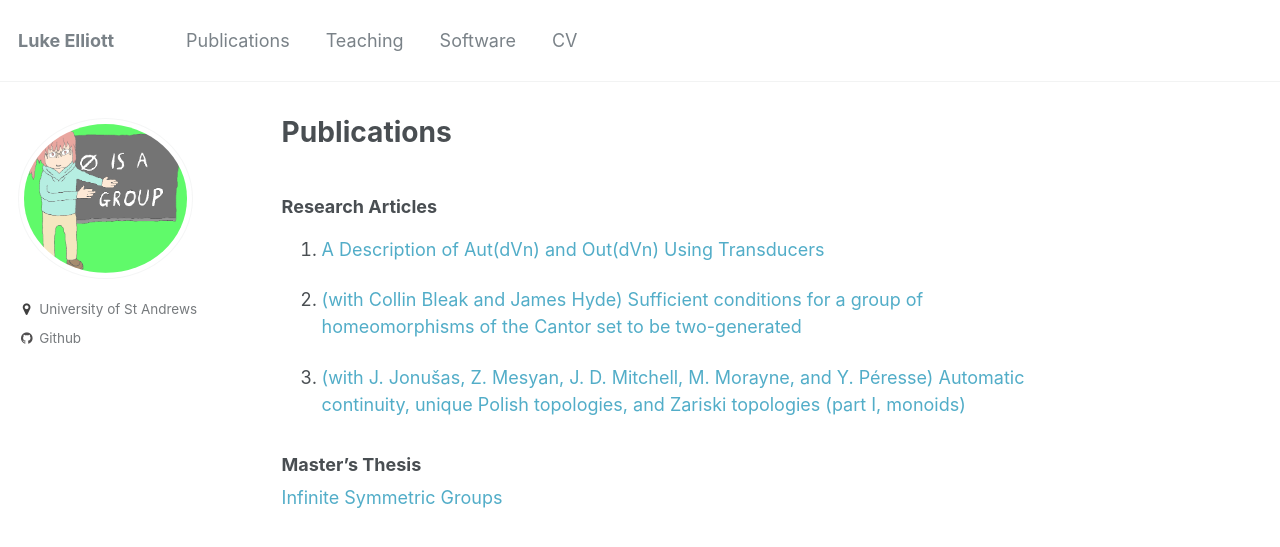
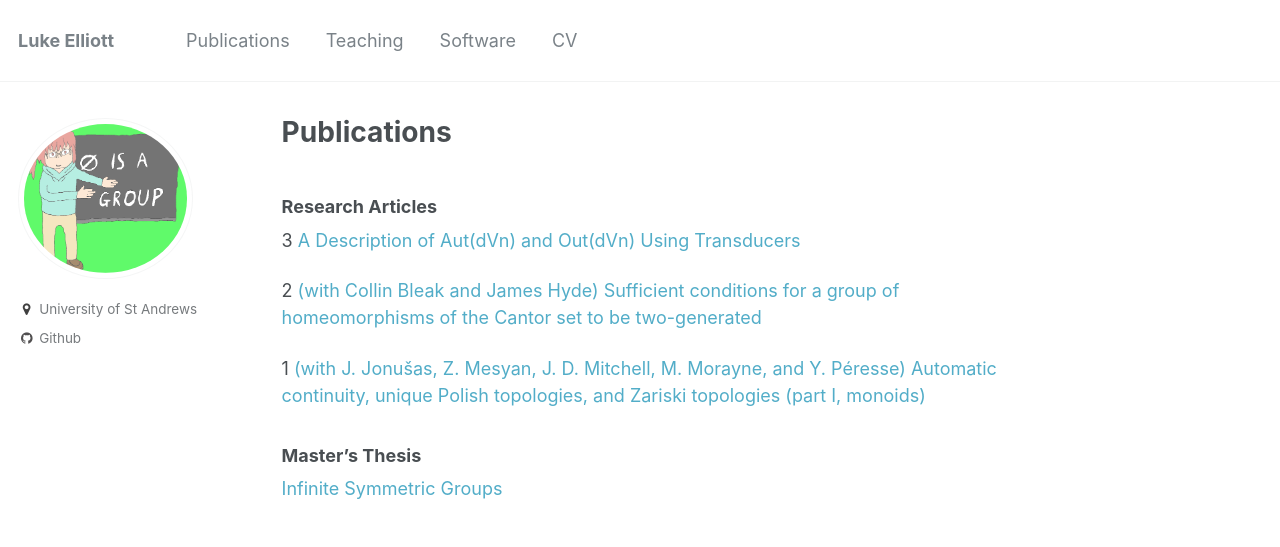
Before and after one commit to le27/L-Elliott, a Jekyll site: the page built from _pages/publications.md, in a window 1280 px wide. Shown: the top 547 px of the page. Built offline with Jekyll 4.4.1, drawn with Linux system fonts in a browser that asks for light colours.

Commit message:
Update publications.md

```diff
--- a/_pages/publications.md
+++ b/_pages/publications.md
@@ -6,11 +6,11 @@ author_profile: true
 
 ### Research Articles
 
-3. [A Description of Aut(dVn) and Out(dVn) Using Transducers](https://arxiv.org/abs/2009.05450)
+3 [A Description of Aut(dVn) and Out(dVn) Using Transducers](https://arxiv.org/abs/2009.05450)
 
-2. [(with Collin Bleak and James Hyde) Sufficient conditions for a group of homeomorphisms of the Cantor set to be two-generated](https://arxiv.org/abs/1912.07029)
+2 [(with Collin Bleak and James Hyde) Sufficient conditions for a group of homeomorphisms of the Cantor set to be two-generated](https://arxiv.org/abs/1912.07029)
 
-1. [(with J. Jonušas, Z. Mesyan, J. D. Mitchell, M. Morayne, and Y. Péresse) Automatic continuity, unique Polish topologies, and Zariski topologies (part I, monoids)](https://arxiv.org/abs/1912.07029)
+1 [(with J. Jonušas, Z. Mesyan, J. D. Mitchell, M. Morayne, and Y. Péresse) Automatic continuity, unique Polish topologies, and Zariski topologies (part I, monoids)](https://arxiv.org/abs/1912.07029)
 
 {% include base_path %}
 
```
